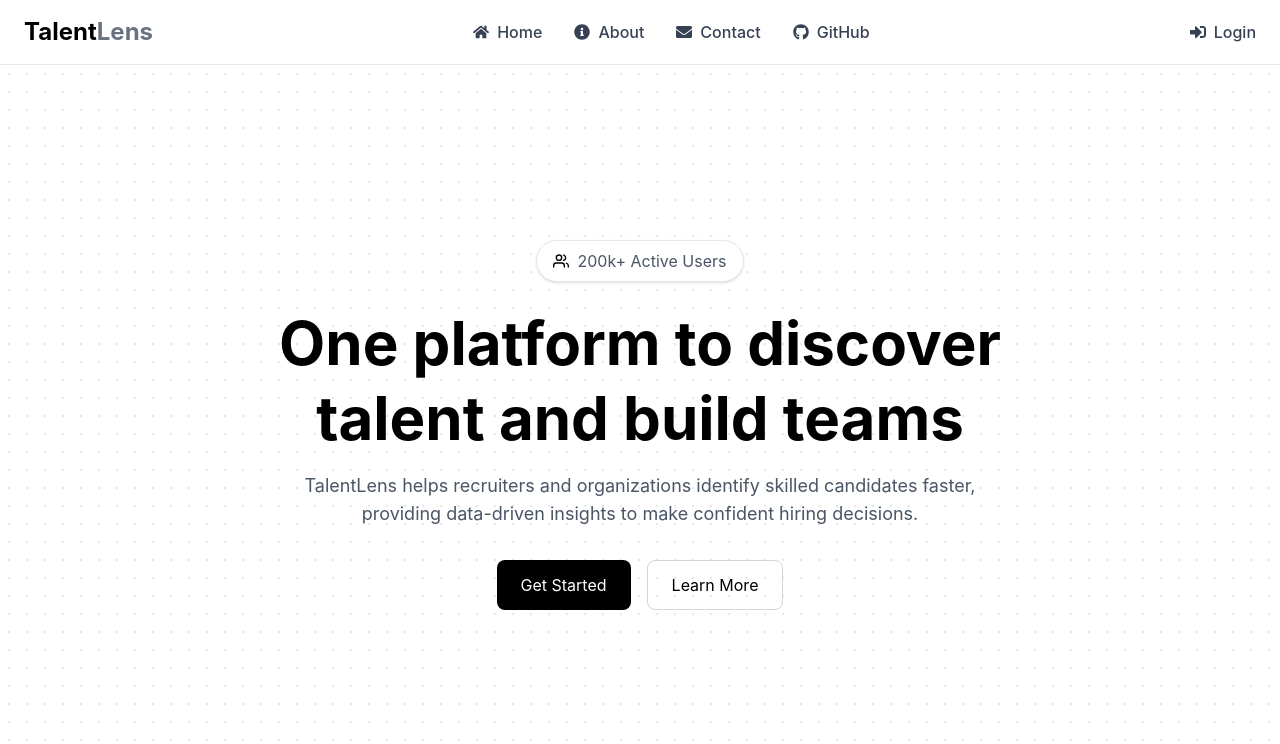
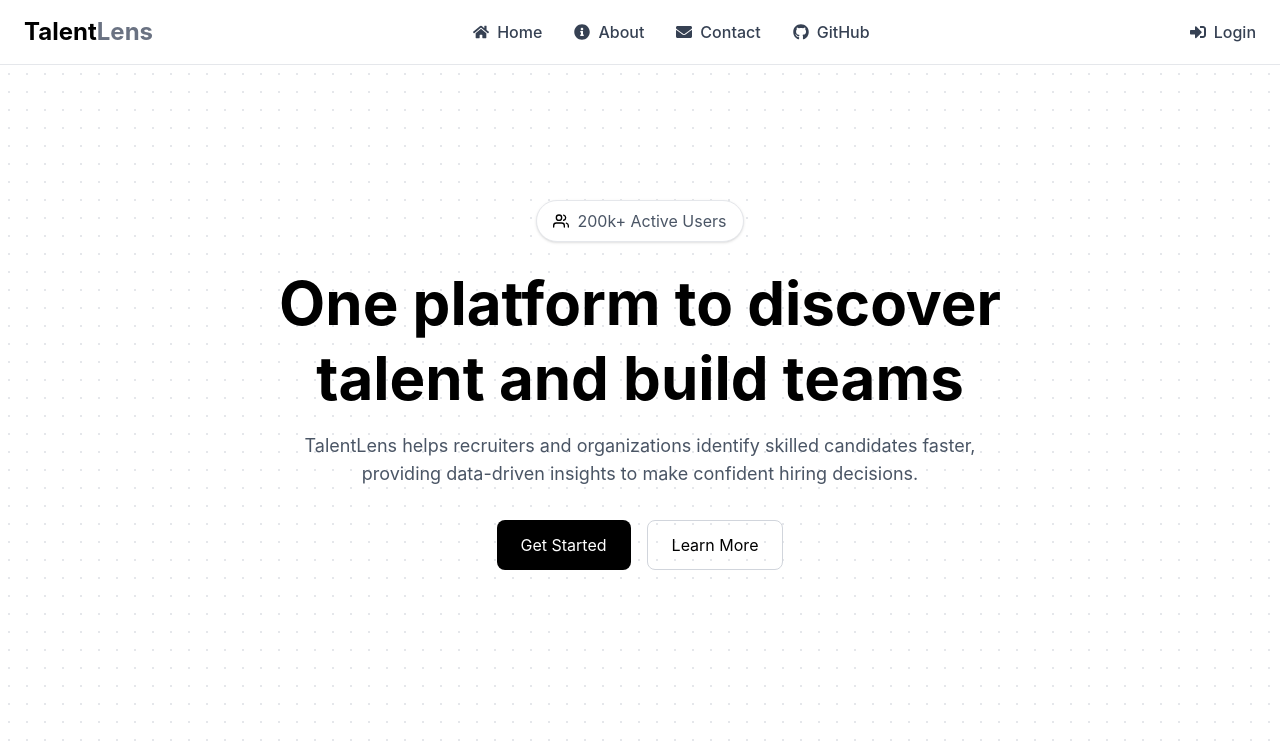
Before and after one commit to Ashutosh-Mall/TalentLens, a React (Vite) app in the folder apps/web/: page / in a window 1280 px wide. Shown: the top 744 px of the page. Built offline with nearby package versions, Linux system fonts and the light colour scheme.

Commit message:
Fix excessive spacing on homepage

```diff
--- a/apps/web/src/pages/Home.tsx
+++ b/apps/web/src/pages/Home.tsx
@@ -4,7 +4,7 @@
 export default function Home() {
   return (
     <div className="min-h-screen bg-white bg-[radial-gradient(circle,#e5e7eb_1px,transparent_1px)] bg-[size:18px_18px]">
-      <div className="flex flex-col items-center justify-center min-h-screen px-4 text-center">
+      <div className="flex flex-col items-center justify-center min-h-[80vh] px-4 text-center">
 
         <div className="flex items-center gap-2 mb-6 px-4 py-2 border border-gray-200 rounded-full bg-white shadow-sm">
           <FiUsers />
@@ -36,8 +36,6 @@
             Learn More
           </button>
         </div>
-        <div className="mt-20">
-        </div>
       </div>
       <div className="flex justify-center items-center">
         <div className="flex-1">
```
